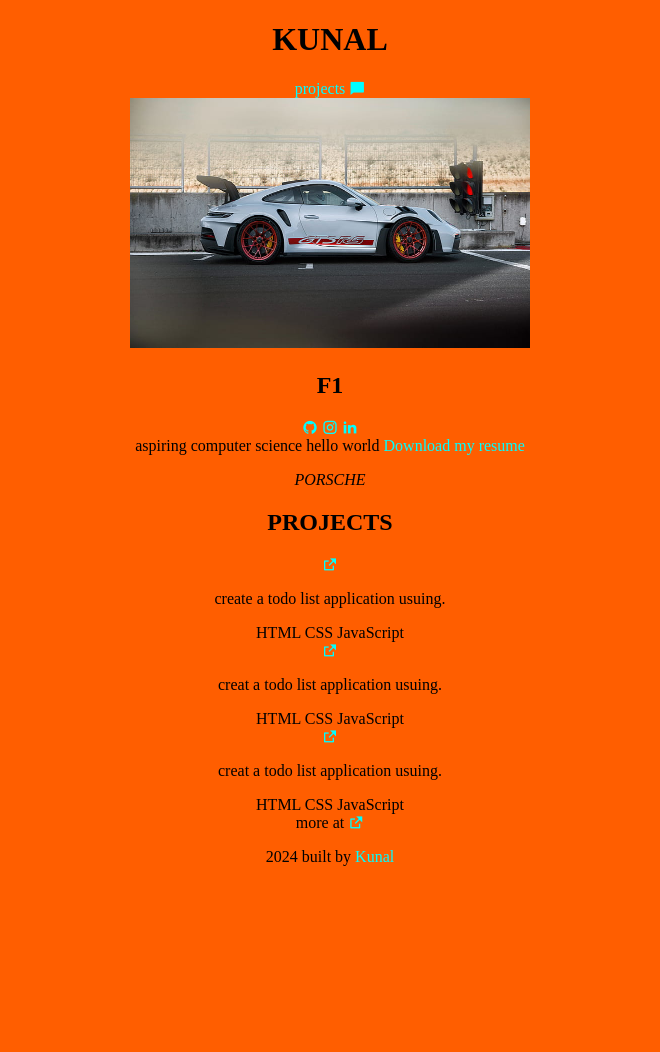
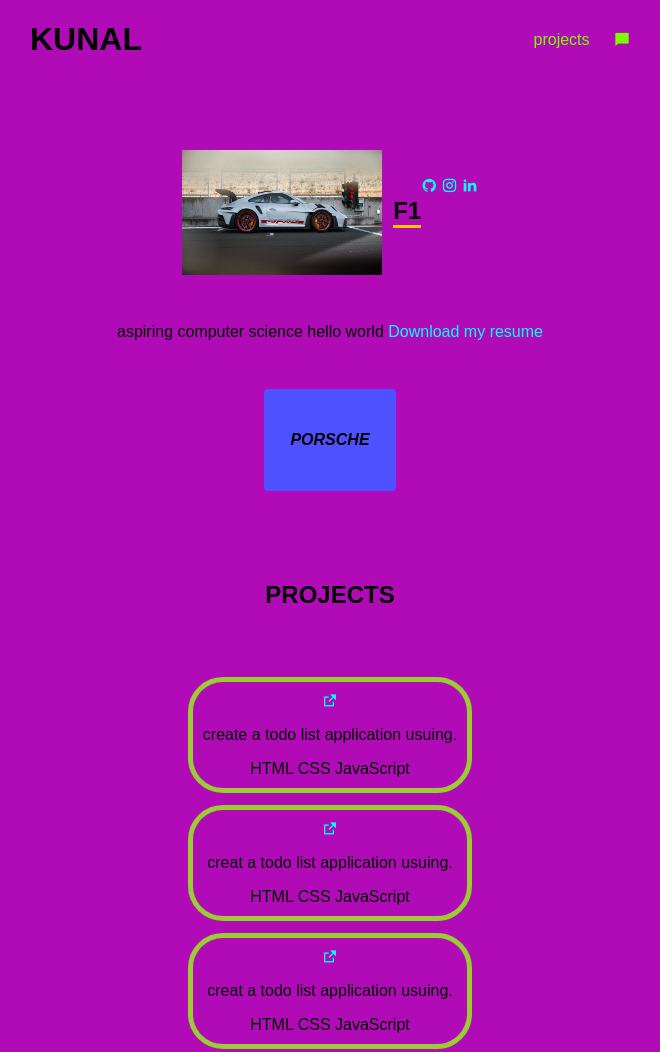
Before and after one commit to exe-broken/html15, a plain HTML site: page index.html in a window 1280 px wide. Shown: the top 1052 px of the page, without its empty margins (310-970 px from the left). Before the commit the page ends 882 px from the top, so only its background shows below. Drawn offline with nearby package versions, Linux system fonts and the light colour scheme.

Commit message:
Add files via upload

```diff
--- a/index.html
+++ b/index.html
@@ -25,9 +25,9 @@
 <!--home section-->
 <section id="home">
     <div class="main-content">
-    <div class="profile.info">
-        <img src="HD-wallpaper-2023-porsche-911-gt3-rs-coupe-flat-6-car.jpg" alt="profile" width="400 " height="250">
-        <div class="text.info">
+    <div class="profile-input">
+        <img src="HD-wallpaper-2023-porsche-911-gt3-rs-coupe-flat-6-car.jpg" alt="profile" width="200 " height="125">
+        <div class="text-info">
             <h1>F1</h1>
             <div class="social.links" \>
                 <a href="https://github.com/exe-broken">
@@ -47,17 +47,17 @@
         hello world
         <a href=""download>Download my resume</a>
     </div>
-    <div class="qouta-box"></div>
-        <p><i>PORSCHE</i></p>
+    <div class="qoute-box">
+        <p><i><b>PORSCHE</i></p></b>
     </div>
     </div>
  </section>
  <!--project section-->
- <section id="projects">
+ <section id="project">
     <div class="main-content">
         <h1>PROJECTS</h1>
-        <div class="project.grid">
-            <article class="project">
+        <div class="project-grid">
+            <article class="project-link">
                 <a href="">
                     <i class="ri-external-link-fill"></i>
                 </a>
@@ -68,7 +68,7 @@
                     <span>JavaScript</span>
                 </div>
             </article>
-            <article class="project">
+            <article class="project-link">
                 <a href="">
                     <i class="ri-external-link-fill"></i>
                 </a>
@@ -79,7 +79,7 @@
                     <spam>JavaScript</spam>
                 </div>
             </article>
-            <article class="project">
+            <article class="project-link">
                 <a href="">
                     <i class="ri-external-link-fill"></i>
                 </a>
@@ -91,7 +91,7 @@
                 </div>
             </article>
         </div>
-        <div class="more projects">
+        <div class="more-projects">
             more at
             <a href="">
                 <i class="ri-external-link-fill"></i>
--- a/style.css
+++ b/style.css
@@ -1,21 +1,23 @@
+@import url('https://fonts.googleapis.com/css2?family=Space+Grotesk:wght@300..700&display=swap')
 html{
     box-sizing:border-box;
     scroll-behavior: smooth;
 }
 body{
-    background-color: rgb(255, 94, 0);
+    background-color: rgb(176, 11, 182);
+    font-family: "Space Grotesk", sans-serif;
     text-align: center;
     color: rgb(0, 0, 0);
-    margin: 0;
-    padding: 0%;
+    margin:0;
+    padding:0;
 }
 a{
-    color: #00FFFF;
+    color: #00FfFF;
     text-decoration: none;
  }
-    .header.content,
-    .main.content{
-        max: width 600px;
+  .header-content,
+  .main-content{
+        max-width:  600px;
         margin: 0 auto;
         padding: 0 20px;
         display: flex;
@@ -25,3 +27,80 @@
         gap: 3rem;
         flex-direction: column;
     }
+  .header-content{
+    justify-content: space-between;
+    flex-direction: row;
+  }
+  nav a{
+    margin-left: 20px;
+    color:lawngreen
+  }
+  nav a:hover{
+    border-bottom: 2px solid blue;
+  }
+  #home{
+    padding: 70px 0;
+  }
+  .profile-input{
+    display: flex;
+    align-items: center;
+    gap: 0.7rem;
+  }
+  .text-info{
+    display: flex;
+    justify-content: space-between;
+    border-bottom: 2px orange
+  }
+  .text-info h1{
+    border-bottom: 3px solid rgb(248, 203, 0);
+  }
+  .user-bio{
+    border-bottom: 2px black;
+  }
+  .qoute-box{
+    padding: 26px;
+    background-color: rgb(78, 81, 255);
+    border-radius: 4px;
+  }
+  /*project css*/
+  .project-grid{
+    display: grid;
+    grid-template-columns: repeat(1,1fr);
+    gap: 12px;
+  }
+  .project-link{
+    border: 5px solid yellowgreen;
+    border-radius: 35px;
+    padding: 10px
+  }
+  .project h3,
+  .project{
+    text-align: left;
+  }
+  .project p{
+    font-size: 12px;
+     display: flex;
+     gap: 8px;
+     font-weight: 800;
+     font-size: 12px;
+     color: black;
+  }
+  .more-projects{
+    margin-top: 10px;
+    font-weight: 800;
+    width: 95%;
+    color: chartreuse;
+    border: 3px solid blue;
+    border-radius: 20px;
+    padding: 16px;
+  }
+  /*media screen*/
+  @media screen and (min-width:1025){
+    .project-grid(
+        grid-template-columns: repeat(2,1fr);
+    )
+  }
+  /* footer*/
+  .footer{
+        padding: 50px 0 20px;
+  }
```
